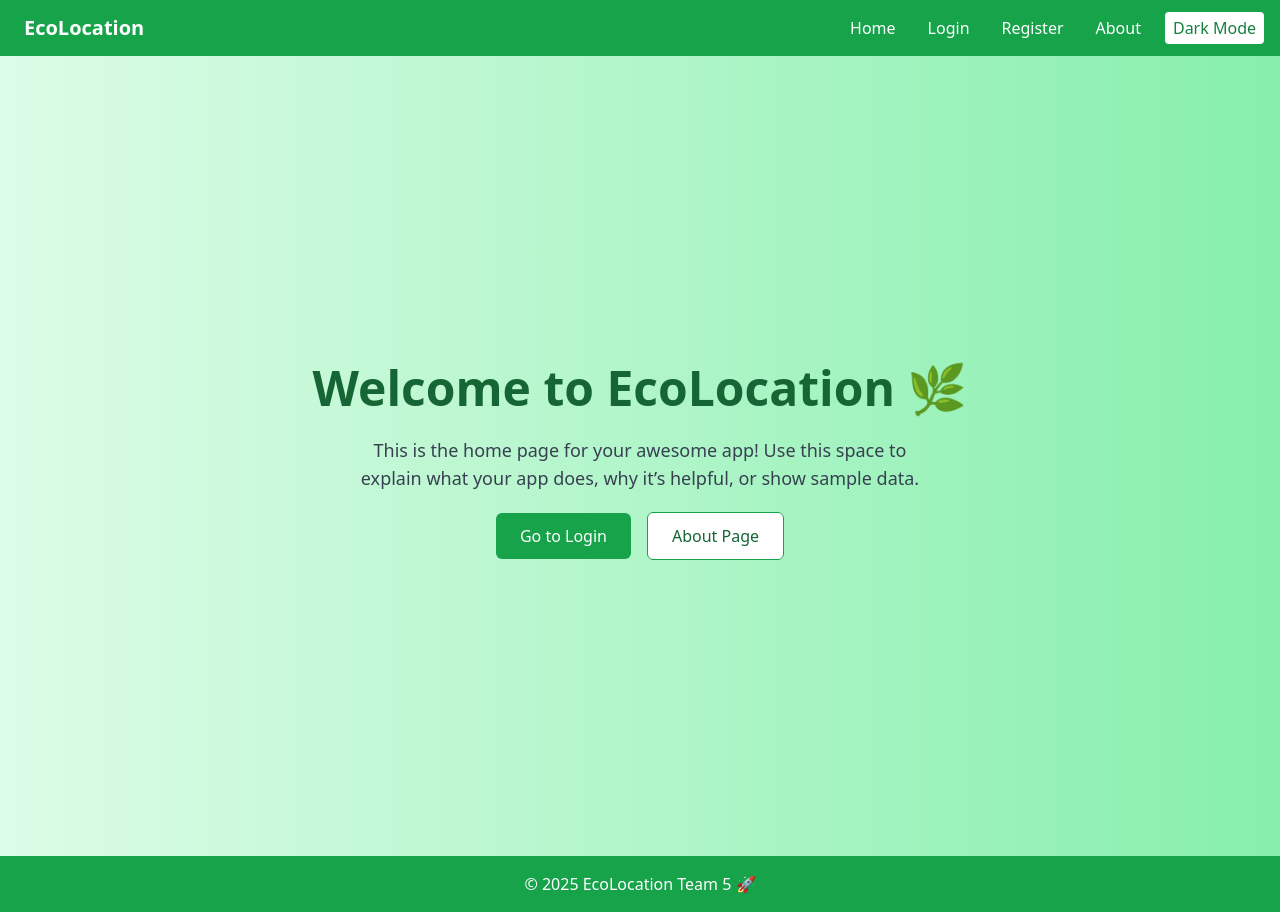
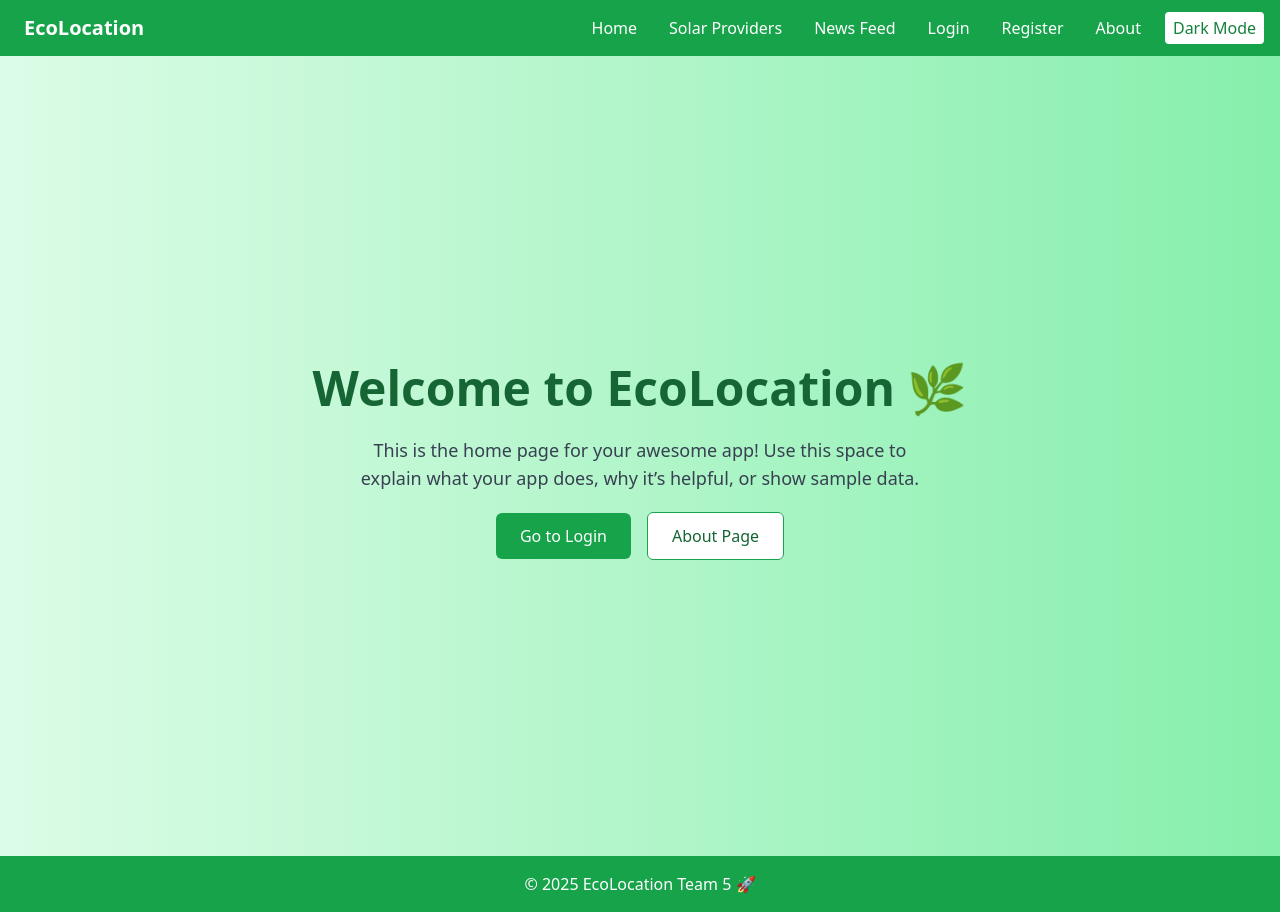
Before and after one commit to zh59176n/EcoLocation, a React (Vite) app: page / in a window 1280 px wide. Built offline with nearby package versions, Linux system fonts and the light colour scheme; no server answers.

Commit message:
Navbar Updated

```diff
--- a/src/components/Navbar.jsx
+++ b/src/components/Navbar.jsx
@@ -18,6 +18,8 @@ function Navbar({ darkMode, setDarkMode }) {
     const renderLinks = () => (
       <>
         <Link to="/" className={linkClasses}>Home</Link>
+        <Link to="/solar" className={linkClasses}>Solar Providers</Link> {/* ✅ added */}
+        <Link to="/news" className={linkClasses}>News Feed</Link> {/* ✅ added */}
         {!user && <Link to="/login" className={linkClasses}>Login</Link>}
         {!user && <Link to="/register" className={linkClasses}>Register</Link>}
         <Link to="/about" className={linkClasses}>About</Link>
```
Lines whose indentation alone changed are shown as unchanged.
